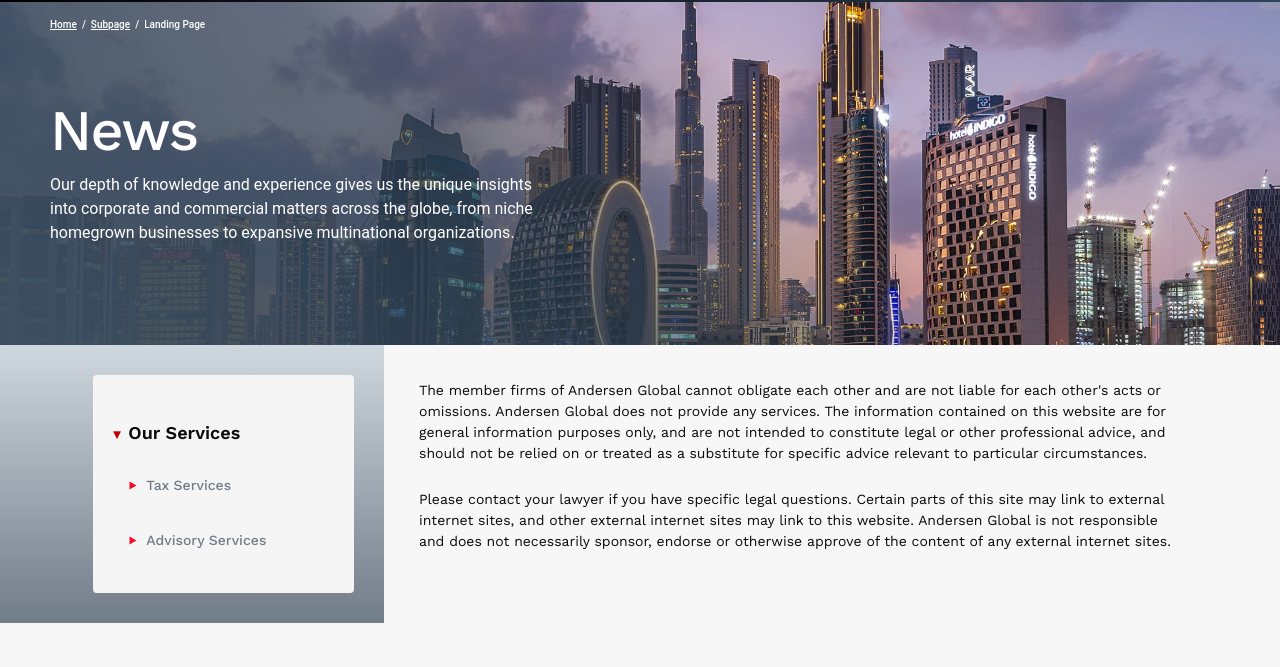
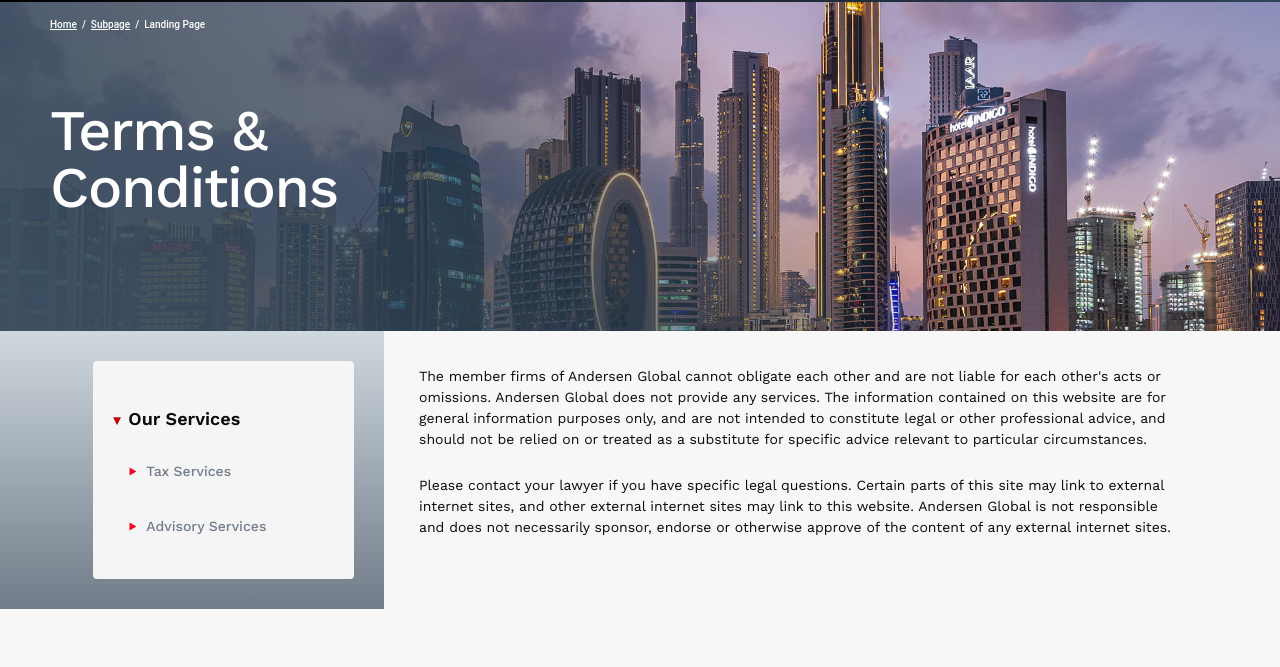
Before and after one commit to Chrisgeosonlg/andersentanzania, a plain HTML site: page terms-condition.html in a window 1280 px wide. Shown: the part 133-800 px from the top of the page. Drawn offline with nearby package versions, Linux system fonts and the light colour scheme.

Commit message:
Update terms-condition.html

```diff
--- a/terms-condition.html
+++ b/terms-condition.html
@@ -182,9 +182,9 @@
                         	</div>
                         	<div class="container">
                         		<div class="text">
-                        			<h1>News</h1>
-                        			<p>Our depth of knowledge and experience gives us the unique insights into corporate and commercial matters across the globe,
-										from niche homegrown businesses to expansive multinational organizations.</p>
+                        			<h1>Terms & Conditions</h1>
+                        			<!-- <p>Our depth of knowledge and experience gives us the unique insights into corporate and commercial matters across the globe,
+										from niche homegrown businesses to expansive multinational organizations.</p> -->
                         		</div>
                         	</div>
                         </div>
```
